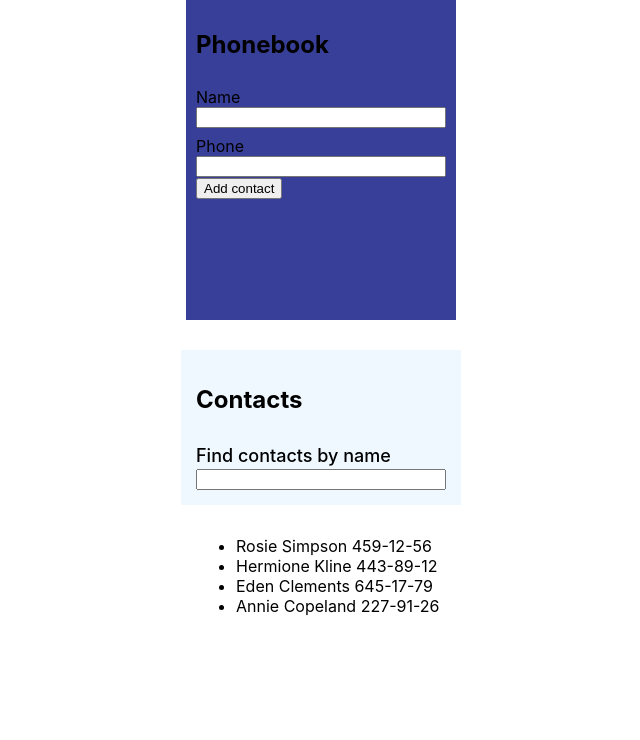
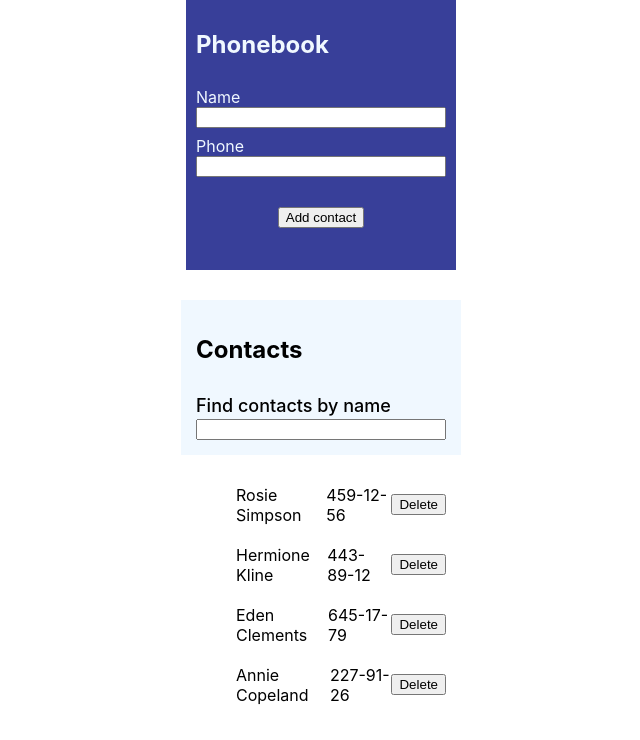
Before and after one commit to Den4icGuti/goit-react-hw-02-phonebook, a React (Create React App) app: page / in a window 1280 px wide. Shown: the top 740 px of the page, without its empty margins (319-959 px from the left). Built offline with nearby package versions, Linux system fonts and the light colour scheme.

Commit message:
add method delete,and method filter

```diff
--- a/src/components/App.jsx
+++ b/src/components/App.jsx
@@ -11,10 +11,7 @@ class App extends Component {
 
   state = {
     contacts: data,
-    name: '',
-    number: '',
-    filter:'',
-
+    filter:''
   }
 
   //===Метод добавления нового пользователя===//
@@ -27,14 +24,18 @@ class App extends Component {
     };
      this.setState(prevState => ({
       contacts: [contact, ...prevState.contacts],
-    }))
+     }))
+
   }
 
 
-  //==Получаем данные через props при сабмите формы==//
-  onHandlerSubmit = dataUser => {
-    console.log(dataUser);
-  }
+  //==Метод удаления контактов по id==//
+
+  onDeleteContact = (id) => {
+    this.setState(prevState => ({
+      contacts: prevState.contacts.filter(contact => contact.id !== id)
+    }));
+  };
 
   //===Метод меняeющий соcтояния поля Filter===//
   onChangeFilter = e => {
@@ -42,28 +43,30 @@ class App extends Component {
 
   }
 
-  // getNameBySearch = () => {
-  //   const { filter, contacts} = this.state;
-  //   const normaLize = filter.toUpperCase;
-
-  //   return contacts.filter(searchName =>
-  //   searchName.name.toUpperCase().includes(normaLize))
-  // }
+  //===Метод который ищет пользователя по имени===//
+  onSerchByName = () => {
+    const { filter, contacts } = this.state;
+    const normaLize = filter.toLowerCase();
+     return contacts.filter(contact =>contact.name.toLowerCase().includes(normaLize))
+  };
 
   render() {
-    // const visibleSearchName = this.getNameBySearch();
+    const { filter } = this.state
+    const visibleContacts = this.onSerchByName()
     return (
       <div>
         <Form
           onSubmit={this.addContact} />
         <Filter
           title="Contacts"
-          value={this.state.filter}
+          value={filter}
           onChange={this.onChangeFilter}
         />
         <UserList
-          item={this.state.contacts} />
-    </div>
+          item={visibleContacts}
+         deleteContact={this.onDeleteContact}
+        />
+      </div>
      );
   }
 }
--- a/src/components/Filter/Filter.jsx
+++ b/src/components/Filter/Filter.jsx
@@ -5,7 +5,7 @@ const Filter = ({value,title,onChange}) => {
     <div className={styles.BoxFilter}>
        <h2>{title}</h2>
       <label className={styles.Filter} >Find contacts by name
-        <input type='text' name={value} onChange={onChange}></input>
+        <input type='text' value={value} onChange={onChange}/>
       </label>
     </div>
 
--- a/src/components/Forma/Forma.jsx
+++ b/src/components/Forma/Forma.jsx
@@ -9,9 +9,6 @@ class Form extends Component {
     name: '',
     number: ''
   };
-
-
-
   //===Метод меняющий состояние в полях===//
   onHandleInputData = e => {
     const { name, value } = e.currentTarget;
@@ -58,7 +55,7 @@ class Form extends Component {
           required
           />
           </label>
-        <button tupe='submit'>Add contact</button>
+        <button tupe='submit' className={styles.btnSubmit}>Add contact</button>
       </form>
     );
   }
--- a/src/components/Forma/Forma.module.css
+++ b/src/components/Forma/Forma.module.css
@@ -1,9 +1,10 @@
 .Form {
   width: 250px;
-  height: 300px;
+  height: 250px;
   padding: 10px;
   background-color: rgb(56, 63, 153);
   margin: 0 auto;
+  color: aliceblue;
 }
 
 .label {
@@ -11,3 +12,9 @@
   flex-direction: column;
   padding-top: 8px;
 }
+
+.btnSubmit {
+  display: block;
+  margin: 0 auto;
+  margin-top: 30px;
+}
--- a/src/components/UserList/UserList.jsx
+++ b/src/components/UserList/UserList.jsx
@@ -1,15 +1,15 @@
 import PropTypes from "prop-types";
 import styles from './UserList.module.css'
 
-const userList = ({ item }) => {
+const userList = ({ item, deleteContact }) => {
   return (
     <div className={styles.ListUsers}>
-
-      <ul>
+      <ul className={styles.list}>
         {item.map(({ id, name, number }) => (
-          <li key={id}>
-            <span>{name} </span>
-            <span>{number} </span>
+          <li key={id} className={styles.item}>
+            <span className={styles.text}>{name} </span>
+            <span className={styles.text}>{number} </span>
+            <button type="button" className={styles.btnDel} onClick={() => deleteContact(id)}>Delete</button>
           </li>
         ))}
       </ul>
--- a/src/components/UserList/UserList.module.css
+++ b/src/components/UserList/UserList.module.css
@@ -2,5 +2,13 @@
   margin: 0 auto;
   width: 250px;
   height: auto;
-  padding: 15px;
+  padding: 10px;
 }
+
+.item {
+  list-style: none;
+  display: flex;
+  align-items: center;
+  margin-top: 20px;
+  justify-content: space-between;
+}
```
